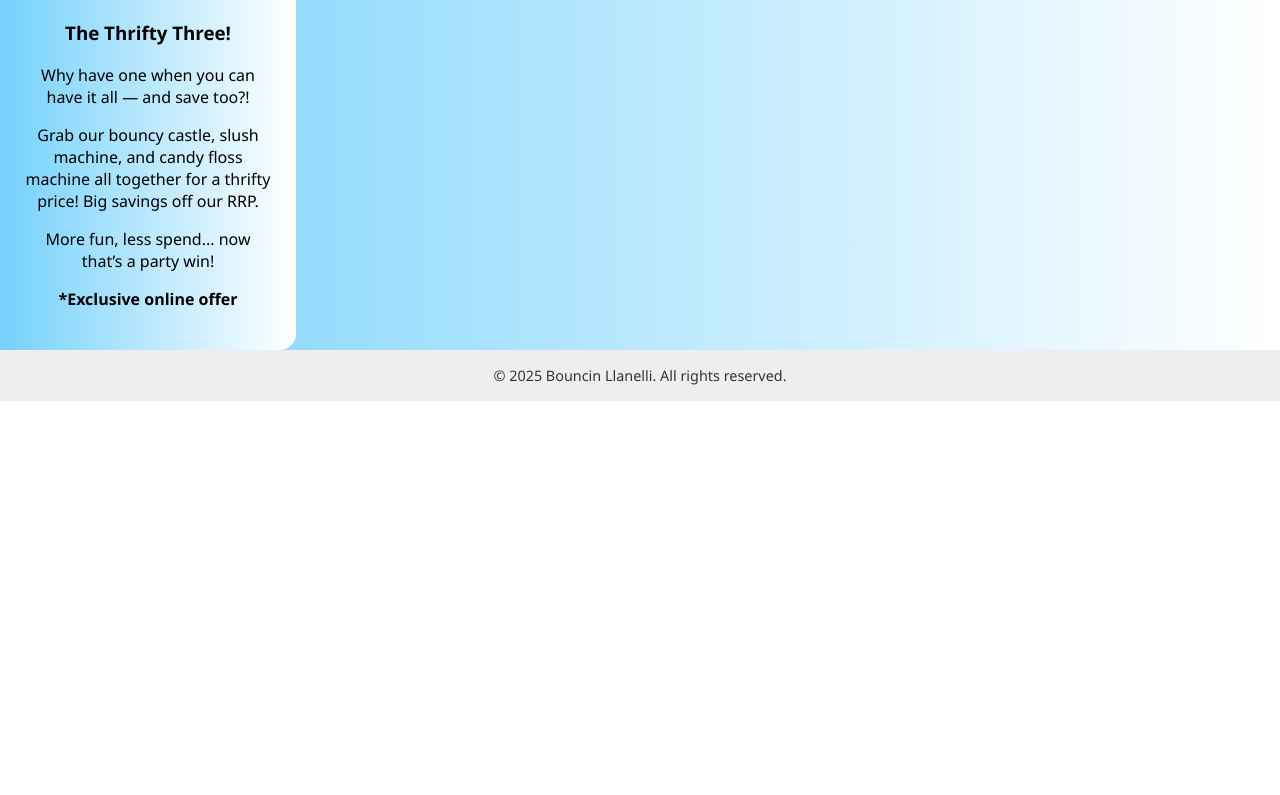
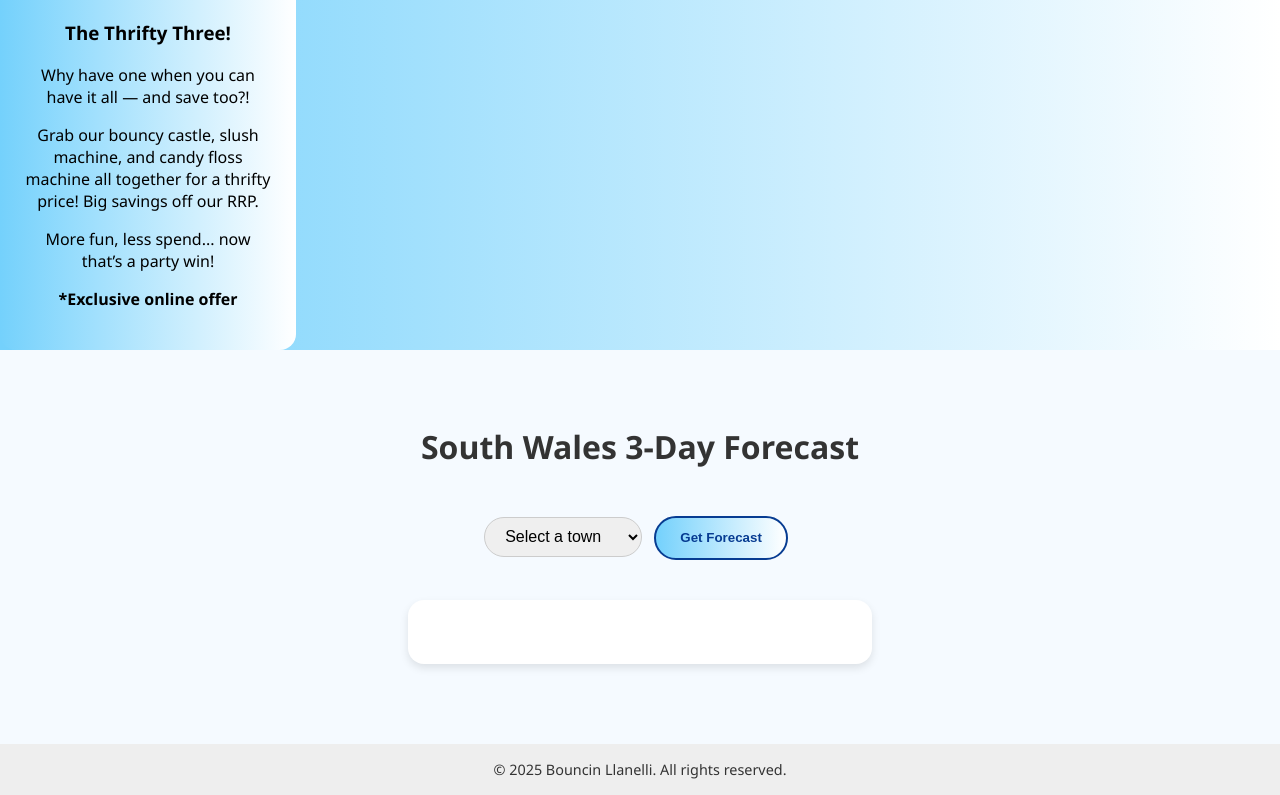
Before and after one commit to Jext1/Bouncinllanelli-, a plain HTML site: page index.html in a window 1280 px wide. Shown: the part 1282-2077 px from the top of the page. Before the commit the page ends 1683 px from the top, so only its background shows below. Drawn offline with Linux system fonts and the light colour scheme.

Commit message:
Update index.html

```diff
--- a/index.html
+++ b/index.html
@@ -5,7 +5,7 @@
    <meta name="viewport" content="width=device-width, initial-scale=1.0" />
    <title>Bouncin Llanelli</title>
    <link rel="icon" href="/favicon.ico" type="image/x-icon">
-<link rel="shortcut icon" href="/favicon.ico" type="image/x-icon">
+   <link rel="shortcut icon" href="/favicon.ico" type="image/x-icon">
    <style>
       html {
          scroll-behavior: smooth;
@@ -160,7 +160,6 @@
                <span class="price">From £99</span>
                <a class="btn" href="https://bouncinllanelli.co.uk/BouncyCastle">Find Out More!</a>
             </div>
-
             <div class="card">
                <img src="1000041264-removebg-preview.png" alt="Slushie Machine" style="width:100%; border-radius: 0.5rem;">
                <h3 style="color: black;">Slushie Machine</h3>
@@ -168,7 +167,6 @@
                <span class="price">From £99</span>
                <a class="btn" href="https://bouncinllanelli.co.uk/Slushie">Find Out More!</a>
             </div>
-
             <div class="card">
                <img src="1000041261-removebg-preview.png" alt="Candy Floss Machine" style="width:100%; border-radius: 0.5rem;">
                <h3 style="color: black;">Candy Floss Machine</h3>
@@ -176,7 +174,6 @@
                <span class="price">From £59</span>
                <a class="btn" href="https://bouncinllanelli.co.uk/CandyFloss">Find Out More!</a>
             </div>
-
             <div class="card">
                <img src="1000042801-removebg-preview.png" alt="Soft Play Img" style="width:100%; border-radius: 0.5rem;">
                <h3 style="color: black;">Soft Play</h3>
@@ -184,7 +181,6 @@
                <span class="price">From £59</span>
                <a class="btn" href="https://bouncinllanelli.co.uk/SoftPlay">Find Out More!</a>
             </div>
-
             <div class="card">
                <img src="Untitled_20250427_194251.png" alt="The Thrifty Three!" style="width:100%; border-radius: 0.5rem;">
                <h3 style="color: black;">The Thrifty Three!</h3>
@@ -197,8 +193,78 @@
       </div>
    </section>
 
+   <section id="weather" class="section" style="background:#f5faff; padding: 3rem 1rem; text-align: center;">
+      <h2 class="section-title">South Wales 3-Day Forecast</h2>
+      <div>
+         <select id="townSelect" style="padding: 0.6rem 1rem; font-size: 1rem; border-radius: 25px; border: 1px solid #ccc;">
+            <option value="">Select a town</option>
+         </select>
+         <button onclick="handleTownSelection()" class="btn" style="margin-top:1rem; background: linear-gradient(to right, #74D1FC, #ffffff); color: #073c92; font-weight: bold; border: 2px solid #073c92; border-radius: 25px;">Get Forecast</button>
+      </div>
+      <div id="forecast" style="background: white; padding: 2rem; border-radius: 1rem; max-width: 400px; margin: 2rem auto; box-shadow: 0 4px 8px rgba(0,0,0,0.1); color: #333;"></div>
+   </section>
+
    <footer>
       &copy; 2025 Bouncin Llanelli. All rights reserved.
    </footer>
+
+   <script>
+      const towns = [
+         "Cardiff", "Swansea", "Newport", "Bridgend", "Merthyr Tydfil", "Barry",
+         "Llanelli", "Carmarthen", "Ammanford", "Neath", "Port Talbot",
+         "Aberdare", "Tredegar", "Pontypridd", "Llandeilo", "Haverfordwest",
+         "Tenby", "Fishguard", "Pembroke", "Ebbw Vale", "Abergavenny",
+         "Monmouth", "Rhondda", "Cwmbran", "Caerphilly", "Chepstow"
+      ];
+
+      const apiKey = "1cc3db9758826707a61e043d83b65f38"; // Replace with your actual API key
+      const townSelect = document.getElementById("townSelect");
+      const forecastDiv = document.getElementById("forecast");
+
+      towns.forEach(town => {
+         const option = document.createElement("option");
+         option.value = town;
+         option.textContent = town;
+         townSelect.appendChild(option);
+      });
+
+      function handleTownSelection() {
+         const selectedTown = townSelect.value;
+         if (selectedTown) {
+            fetchWeather(selectedTown);
+         } else {
+            forecastDiv.innerHTML = `<p class="error" style="color:red;font-weight:bold;">Please select a town.</p>`;
+         }
+      }
+
+      async function fetchWeather(town) {
+         const url = `https://api.openweathermap.org/data/2.5/forecast?q=${town},GB&units=metric&appid=${apiKey}`;
+         forecastDiv.innerHTML = "Loading...";
+
+         try {
+            const res = await fetch(url);
+            const data = await res.json();
+
+            if (res.status !== 200) {
+               forecastDiv.innerHTML = `<p class="error" style="color:red;font-weight:bold;">Error: ${data.message}</p>`;
+               return;
+            }
+
+            const days = data.list.filter((_, i) => i % 8 === 0).slice(0, 3);
+            forecastDiv.innerHTML = `
+               <h3>${town} Forecast</h3>
+               <ul style="text-align:left; padding-left:1rem;">
+                  ${days.map(day => {
+                     const date = new Date(day.dt * 1000).toLocaleDateString();
+                     return `<li>${date}: ${day.weather[0].main}, ${day.main.temp.toFixed(1)}°C</li>`;
+                  }).join("")}
+               </ul>
+            `;
+         } catch (err) {
+            forecastDiv.innerHTML = `<p class="error" style="color:red;font-weight:bold;">Failed to fetch weather.</p>`;
+            console.error(err);
+         }
+      }
+   </script>
 </body>
 </html>
```
